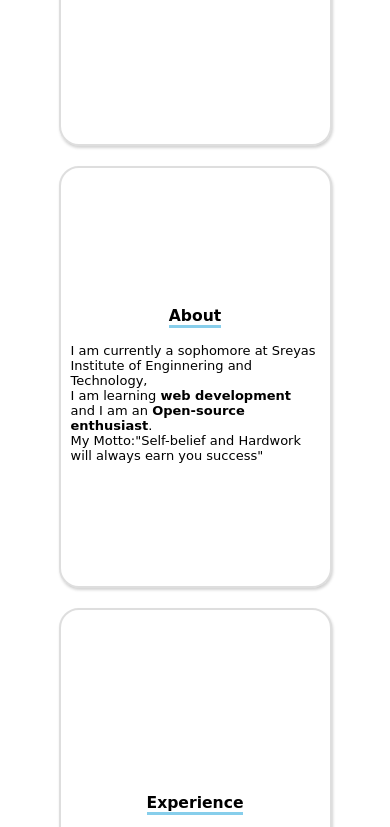
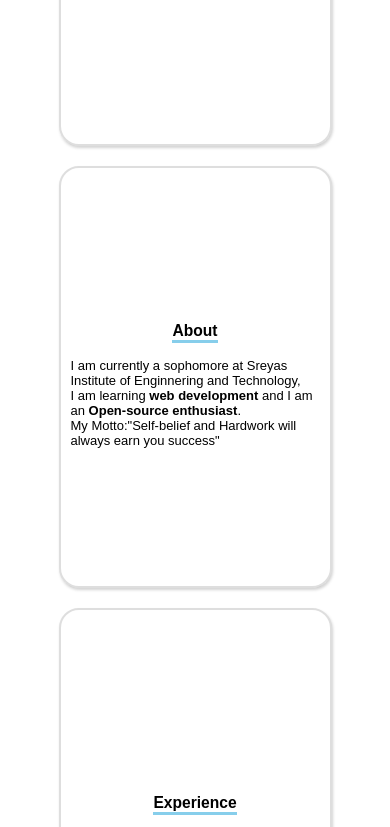
Before and after one commit to suma30/Myportfolio, a plain HTML site: page index.html in a window 390 px wide. Shown: the part 376-1203 px from the top of the page. Drawn offline with Linux system fonts and the light colour scheme.

Commit message:
changed font family

```diff
--- a/Portfolio.css
+++ b/Portfolio.css
@@ -1,7 +1,7 @@
 * {
     margin: 0;
     padding: 0;
-   font-family: cursive;
+   font-family: Comic Sans MS;
    font-size:18px;
     box-sizing: border-box;
 }
@@ -207,6 +207,7 @@ text-align: center;
 @media (max-width:500px){
   *{
     font-size: small;
+    font-family: Arial, Helvetica, sans-serif;
   }
   #intro,#about,#experience,#skills,#contactme{
     height: 50vh;
```
